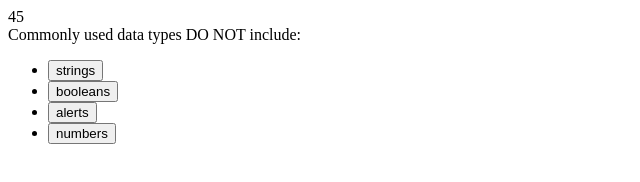
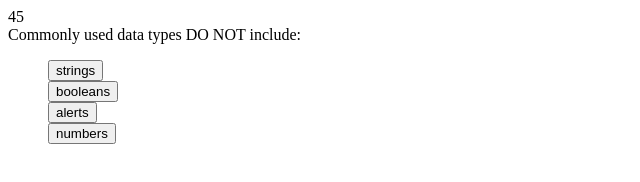
Before and after one commit to JRPerez936/Code_Quiz, a plain HTML site: page index.html in a window 1280 px wide. Shown: the full height of the page, 0-640 px from the left. Drawn offline with Linux system fonts and the light colour scheme.

Commit message:
added style to the options to remove bullets

```diff
--- a/assets/css/style.css
+++ b/assets/css/style.css
@@ -0,0 +1,6 @@
+* {
+    box-sizing: border-box;
+}
+.option-list{
+    list-style: none;
+}
--- a/assets/js/script.js
+++ b/assets/js/script.js
@@ -60,6 +60,7 @@ var questions = [
 
       var questionButton = document.createElement("button");
       questionButton.textContent =choices[i];
+
       questionListItem.append(questionButton);
       optionListEl.append(questionListItem);
     }
--- a/index.html
+++ b/index.html
@@ -12,7 +12,7 @@
 
     <div id="question"></div>
 
-    <ul id="option-list"></ul>
+    <ul id="option-list" class="option-list"></ul>
 
     <div id="question-result"></div>
 
```
